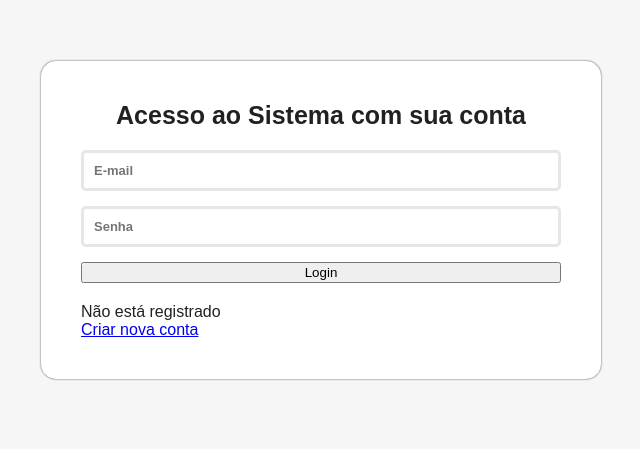
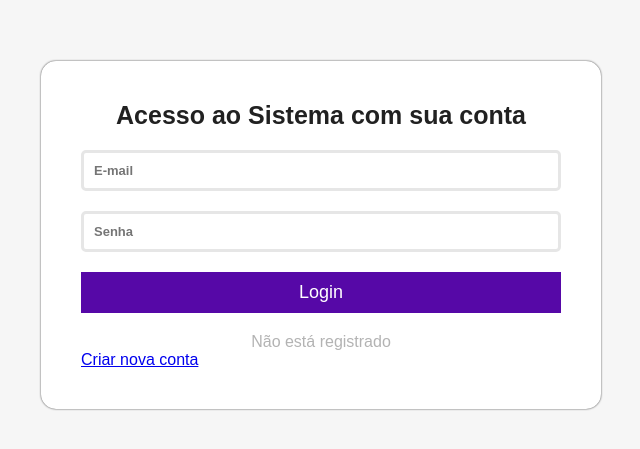
Before and after one commit to Kagaya2004/api, a React (Vite) app in the folder resources/js/app/: page / in a window 1280 px wide. Shown: the part 139-588 px from the top of the page, without its empty margins (319-959 px from the left). Built offline with nearby package versions, Linux system fonts and the light colour scheme.

Commit message:
requisiçao do kaue

```diff
--- a/resources/js/app/src/index.css
+++ b/resources/js/app/src/index.css
@@ -21,7 +21,8 @@ body{
   background-color: #f6f6f6
 }
 
-.btn
+/* Estilo dos Botões*/
+.btn,
 .btn-add,
 .btn-edit,
 .btn-delete,
@@ -211,6 +212,18 @@ th.actions, td.actions{
   margin-bottom: 20px;
 }
 
+.login-signup-form .form .message{
+  margin: 15pix;
+  color: #b3b3b3;
+  font-size: 16px;
+  text-align: center;
+}
+
+.login-signup-form .form .message a{
+  color: #5b08a7;
+  text-decoration: none;
+}
+
 /* Estilo pra o DefaultLayout */
 #defaultLayout{
   /* display: flex coloca todos alinhados numa única linha */
@@ -259,6 +272,10 @@ th.actions, td.actions{
 
 #defaultLayout main{
   padding: 2rem;
+}
+
+.message{
+
 }
 
 /*
--- a/resources/js/app/src/views/login/Login.jsx
+++ b/resources/js/app/src/views/login/Login.jsx
@@ -1,15 +1,37 @@
-import { useState } from "react";
+import { createRef, useState } from "react";
 import { Link } from "react-router-dom";
+import axiosClient from "../../axiosClient";
 
 
 export default function Login(){
 
+    const emailRef = createRef();
+    const passwordRef = createRef();
     const [message, setMessage] = useState(null);
+    const onSubmit = (e) => {
+        e.preventDefault();
+        console.log("Passando pelo OnSubmit");
+
+        const login = {
+            email: emailRef.current.value,
+            password: passwordRef.current.value
+        }
+
+        axiosClient.post('/login', login)
+                   .then(({data})=>{
+                        console.log(data);
+                   })
+                   .catch((erro)=>{
+                        console.log(erro);
+                   })
+
+        setMessage("Login realizado com Sucesso");
+    }
 
     return (
         <div className="login-signup-form animated fadeInDown">
             <div className="form">
-                <form>
+                <form onSubmit={onSubmit}>
                     <h1 className="title p-20">Acesso ao Sistema com sua conta</h1>
                     {
                         message &&
@@ -17,9 +39,9 @@ export default function Login(){
                             <p>{message}</p>
                         </div>
                     }
-                    <input type="text" placeholder="E-mail" classname='p-20'/>
-                    <input type="password" placeholder="Senha" classname='p-20'/>
-                    <button className='btn btn-block p-20'>Login</button>
+                    <input type="text" placeholder="E-mail" ref={emailRef} className='p-20'/>
+                    <input type="password" placeholder="Senha" ref={passwordRef} className='p-20'/>
+                    <button type="submit" className='btn btn-block p-20'>Login</button>
                     <p className='message'>Não está registrado</p><Link to="/register">Criar nova conta</Link>
                 </form>
             </div>
--- a/resources/js/app/src/views/login/Signup.jsx
+++ b/resources/js/app/src/views/login/Signup.jsx
@@ -3,6 +3,8 @@ import { Link } from "react-router-dom";
 
 
 export default function Signup(){
+
+
 
     const [message, setMessage] = useState(null);
 
```
Also changed, not shown: 2 other files (tests, documents, lock files or other folders).
